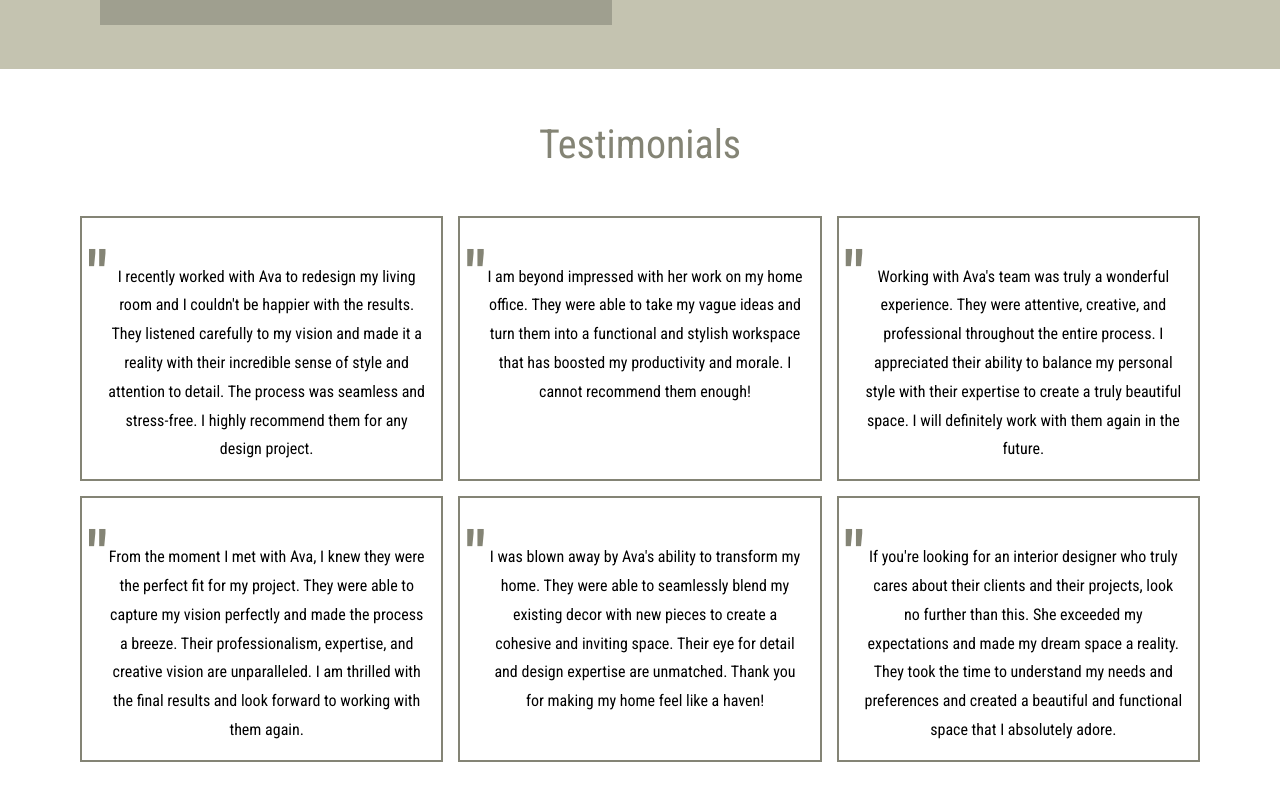
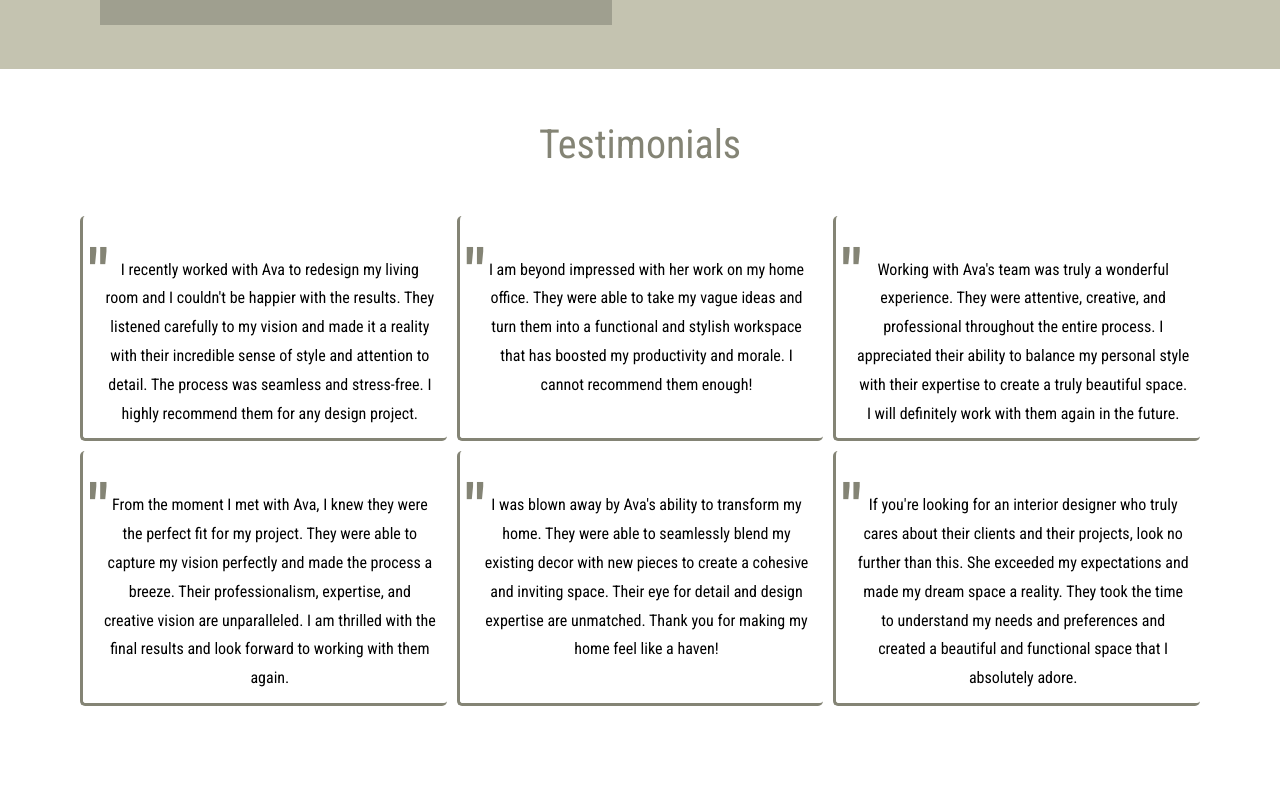
Before and after one commit to Hdavis73/Interior-Design-Site, a plain HTML site: page index.html in a window 1280 px wide. Shown: the part 2033-2833 px from the top of the page. Drawn offline with Linux system fonts and the light colour scheme.

Commit message:
added to the testimonials page

```diff
--- a/styles.css
+++ b/styles.css
@@ -216,22 +216,25 @@ button a {
 .review-blocks {
     display: flex;
     flex-direction: column;
-    gap: 15px;
+    gap: 10px;
     margin-top: 50px;
 }
 
 .top-review-block,
 .bottom-review-block {
     display: flex;
-   gap: 15px;
+   gap: 10px;
 }
 
 
 .review-block {
-    border: 2px solid #848475;
-    padding: 15px;
+    border-left: 3px solid #848475;
+    border-bottom: 3px solid #848475;
+
+    padding: 10px;
     width: 33%;
     position: relative;
+    border-radius: 5px;
 }
 
 .review-block span {
```
